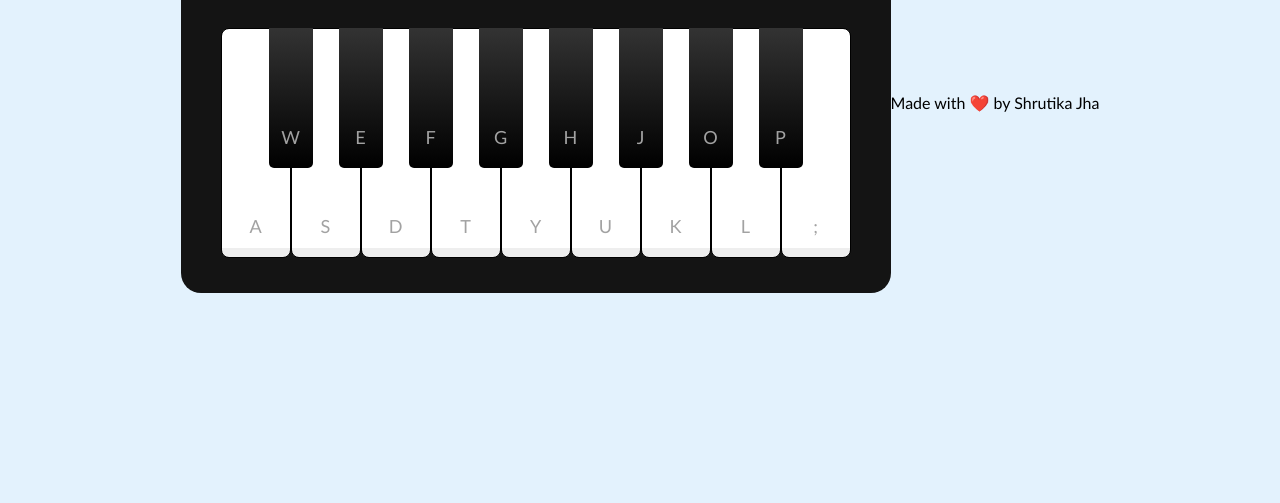
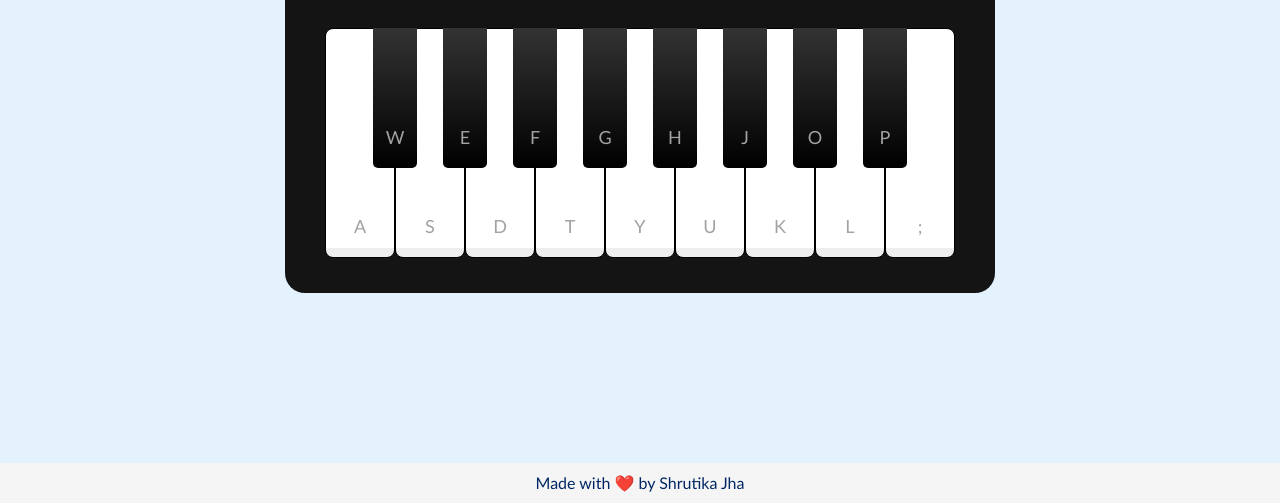
Before and after one commit to shrutikajha2603/playable_piano, a plain HTML site: page index.html in a window 1280 px wide. Shown: the part 297-800 px from the top of the page. Drawn offline with Linux system fonts and the light colour scheme.

Commit message:
style final

```diff
--- a/style.css
+++ b/style.css
@@ -129,6 +129,19 @@ header .column span{
     display: none;
 }
 
+.footer{
+    position: fixed;
+    bottom: 0;
+    left:0;
+    width:100%;
+    text-align: center;
+    background-color: whitesmoke;
+    display: flex;
+    justify-content: center;
+    padding: 10px;
+    color:#002765;
+}
+
 @media screen and (max-width: 815px){
     .wrapper{
         padding: 25px;
```
